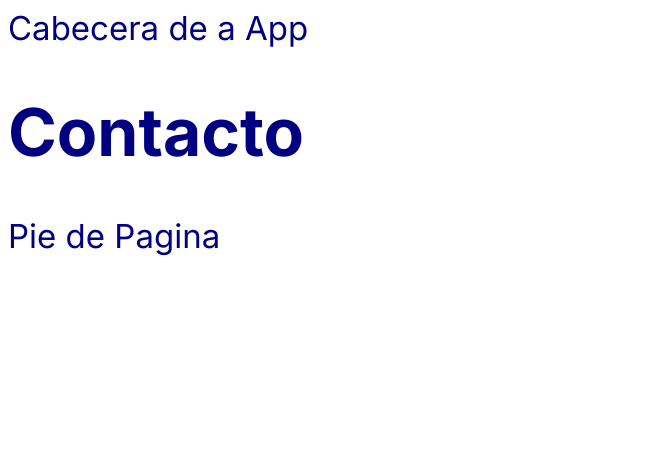
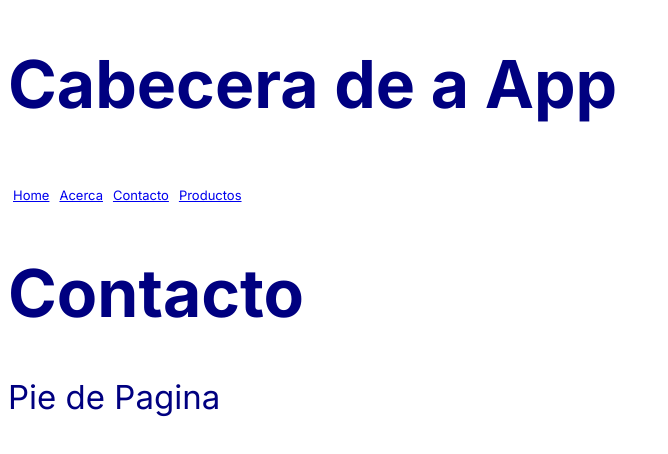
Before and after one commit to marianos1988/LearningNextjs14, a Next.js app: page /contacto in a window 1280 px wide. Shown: the top 454 px of the page, without its empty margins (0-668 px from the left). Built offline with nearby package versions, Linux system fonts and the light colour scheme.

Commit message:
Manejo de de componente Link Nextjs

```diff
--- a/src/app/globals.css
+++ b/src/app/globals.css
@@ -36,3 +36,8 @@ body {
   font-size: 33px;
   color: navy;
 }
+
+body nav a {
+ margin: 5px;
+ font-size: 13px;
+}
--- a/src/app/layout.tsx
+++ b/src/app/layout.tsx
@@ -1,6 +1,7 @@
 import type { Metadata } from "next";
 import { Inter } from "next/font/google";
 import "./globals.css";
+import Link from "next/link"; //Este redirecciona a los lugares que queremos ir
 
 const inter = Inter({ subsets: ["latin"] });
 
@@ -28,7 +29,15 @@ export default function RootLayout({
   return (
     <html lang="en">
       <body className={inter.className}>
-        <header>Cabecera de a App</header>
+        <header>
+          <h1>Cabecera de a App</h1>
+          <nav>
+            <Link href="/">Home</Link>
+            <Link href="/acerca">Acerca</Link>
+            <Link href="/contacto">Contacto</Link>
+            <Link href="/productos">Productos</Link>
+          </nav>
+        </header>
         <main>
           {children}
         </main>
```
